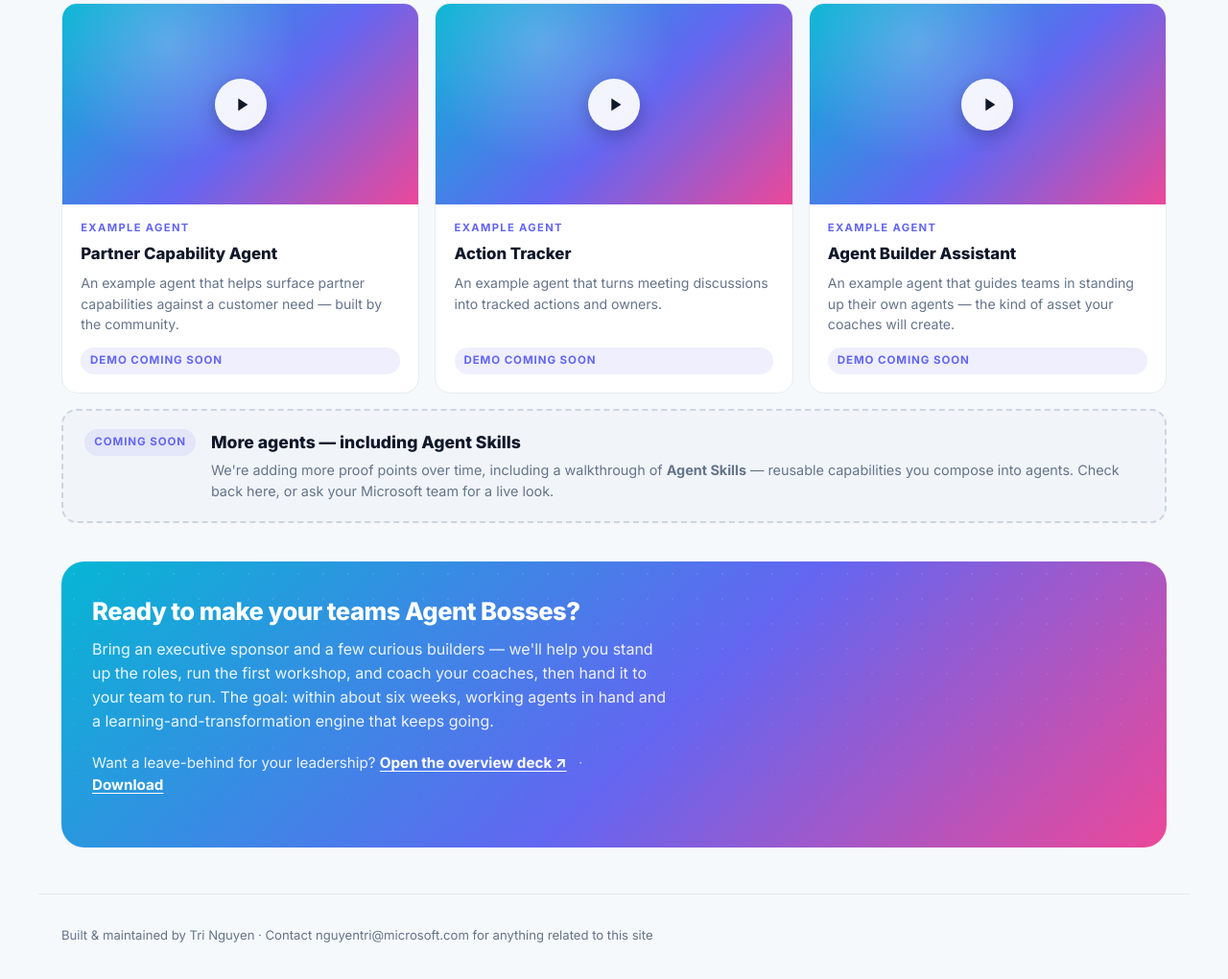
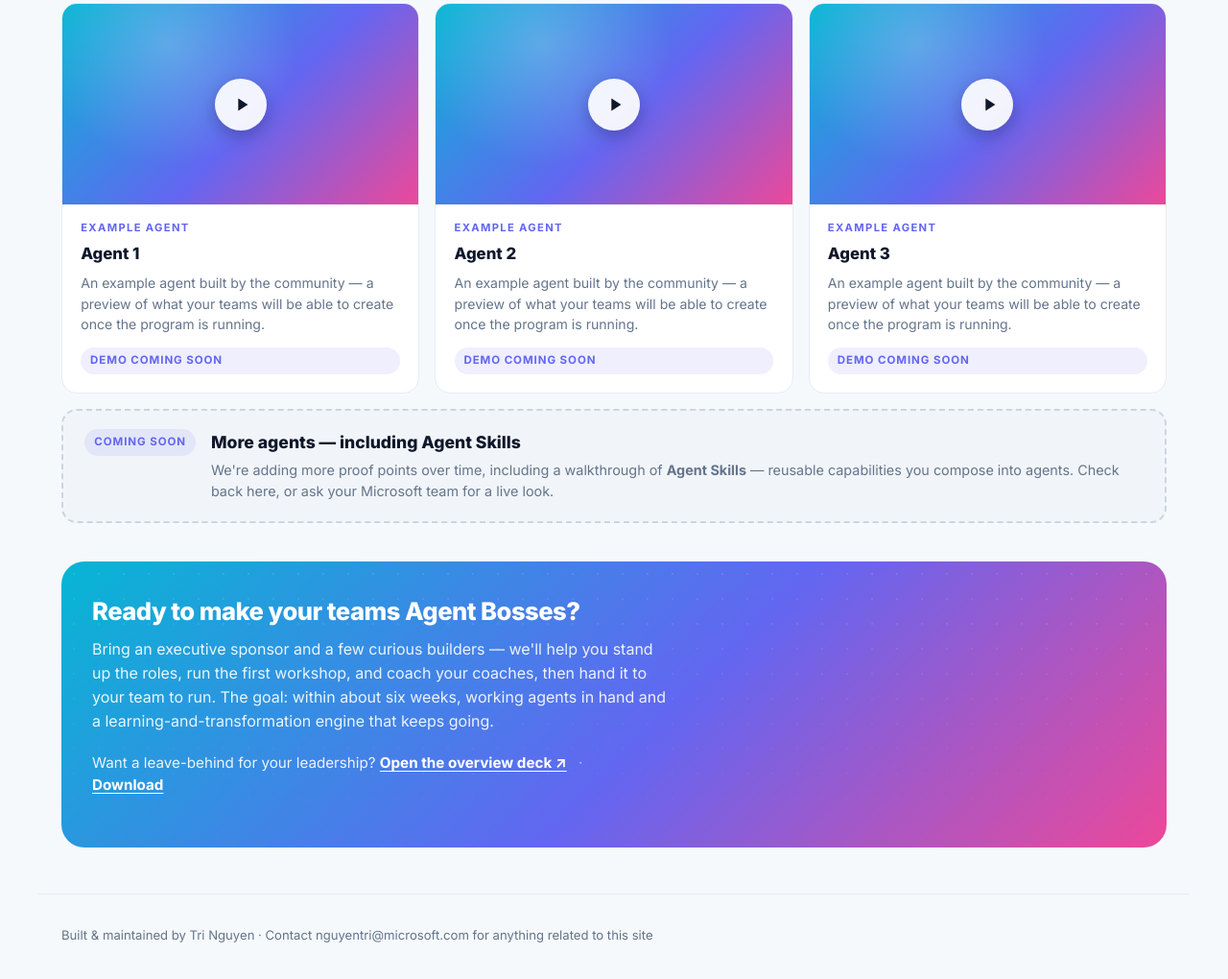
Before and after one commit to nguyennhianhtri/agent-boss-for-customers, a plain HTML site: page index.html in a window 1280 px wide. Shown: the part 1196-2216 px from the top of the page at 96% size. Drawn offline with Linux system fonts and the light colour scheme.

Commit message:
Anonymize example agent names in coming-soon section
Co-authored-by: Copilot <223556219+Copilot@users.noreply.github.com>

```diff
--- a/index.html
+++ b/index.html
@@ -1101,8 +1101,8 @@
             </span>
             <span class="demo-body">
               <span class="demo-eyebrow">Example agent</span>
-              <h3 class="demo-name">Partner Capability Agent</h3>
-              <p class="demo-desc">An example agent that helps surface partner capabilities against a customer need — built by the community.</p>
+              <h3 class="demo-name">Agent 1</h3>
+              <p class="demo-desc">An example agent built by the community — a preview of what your teams will be able to create once the program is running.</p>
               <span class="demo-go demo-soon">Demo coming soon</span>
             </span>
           </div>
@@ -1112,8 +1112,8 @@
             </span>
             <span class="demo-body">
               <span class="demo-eyebrow">Example agent</span>
-              <h3 class="demo-name">Action Tracker</h3>
-              <p class="demo-desc">An example agent that turns meeting discussions into tracked actions and owners.</p>
+              <h3 class="demo-name">Agent 2</h3>
+              <p class="demo-desc">An example agent built by the community — a preview of what your teams will be able to create once the program is running.</p>
               <span class="demo-go demo-soon">Demo coming soon</span>
             </span>
           </div>
@@ -1123,8 +1123,8 @@
             </span>
             <span class="demo-body">
               <span class="demo-eyebrow">Example agent</span>
-              <h3 class="demo-name">Agent Builder Assistant</h3>
-              <p class="demo-desc">An example agent that guides teams in standing up their own agents — the kind of asset your coaches will create.</p>
+              <h3 class="demo-name">Agent 3</h3>
+              <p class="demo-desc">An example agent built by the community — a preview of what your teams will be able to create once the program is running.</p>
               <span class="demo-go demo-soon">Demo coming soon</span>
             </span>
           </div>
```
